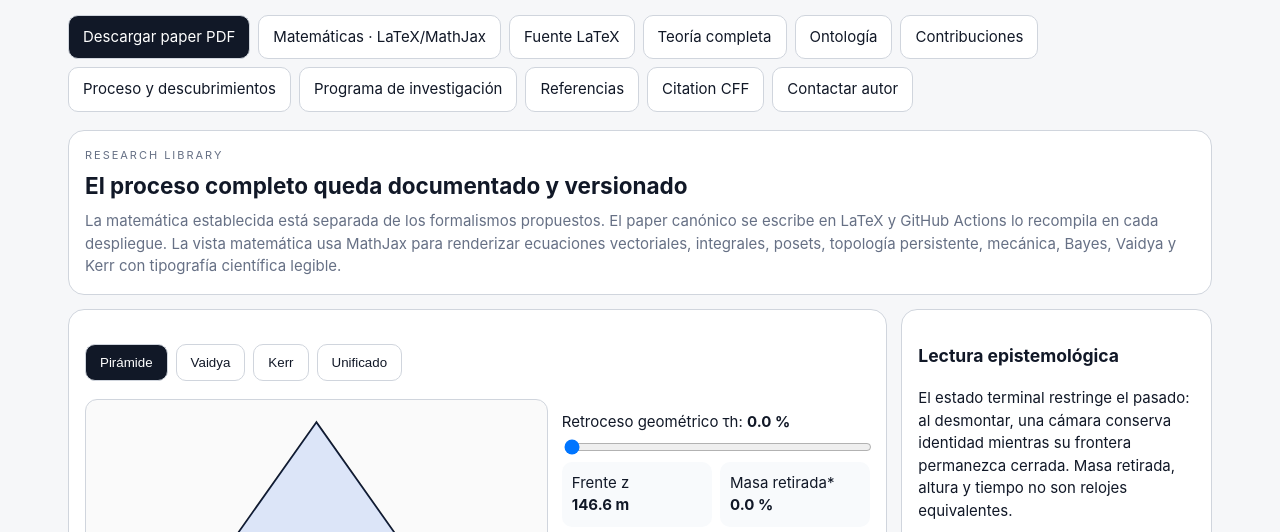
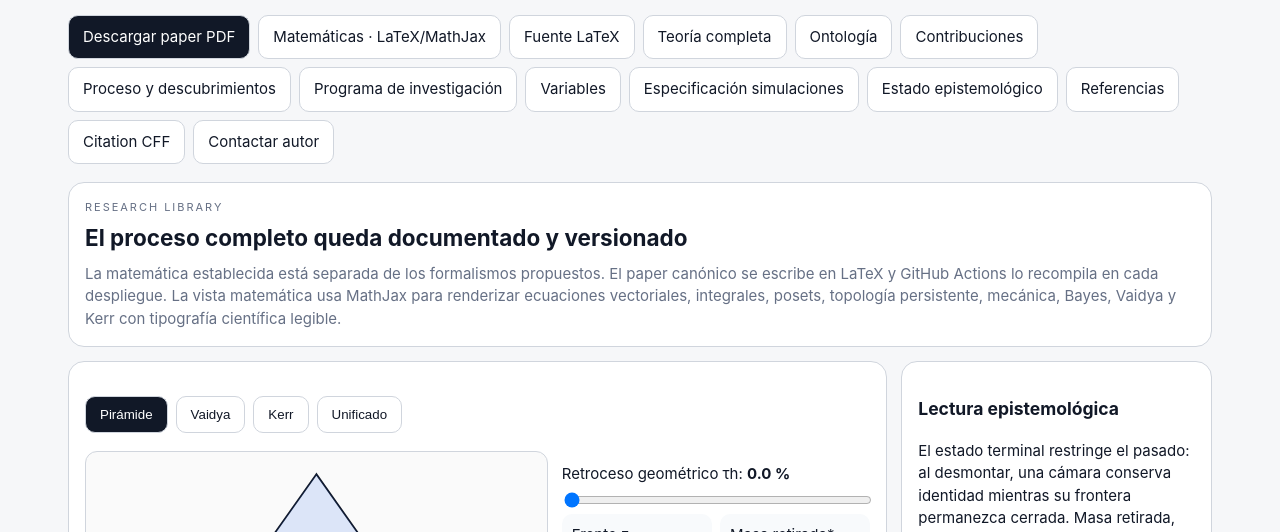
Before and after one commit to deepanalytica/inverse-reality-lab, a plain HTML site: page index.html in a window 1280 px wide. Shown: the part 222-754 px from the top of the page. Drawn offline with Linux system fonts and the light colour scheme.

Commit message:
Expose variable registry, simulation spec and epistemic status in UI

```diff
--- a/index.html
+++ b/index.html
@@ -44,6 +44,9 @@
 <a class="btn" href="CONTRIBUTIONS.md">Contribuciones</a>
 <a class="btn" href="DISCOVERY_LOG.md">Proceso y descubrimientos</a>
 <a class="btn" href="RESEARCH_PROGRAM.md">Programa de investigación</a>
+<a class="btn" href="VARIABLES.md">Variables</a>
+<a class="btn" href="SIMULATION_SPEC.md">Especificación simulaciones</a>
+<a class="btn" href="EPISTEMIC_STATUS.md">Estado epistemológico</a>
 <a class="btn" href="REFERENCES.md">Referencias</a>
 <a class="btn" href="CITATION.cff" download>Citation CFF</a>
 <a class="btn" href="mailto:contacto@deepanalytica.cl">Contactar autor</a>
```
